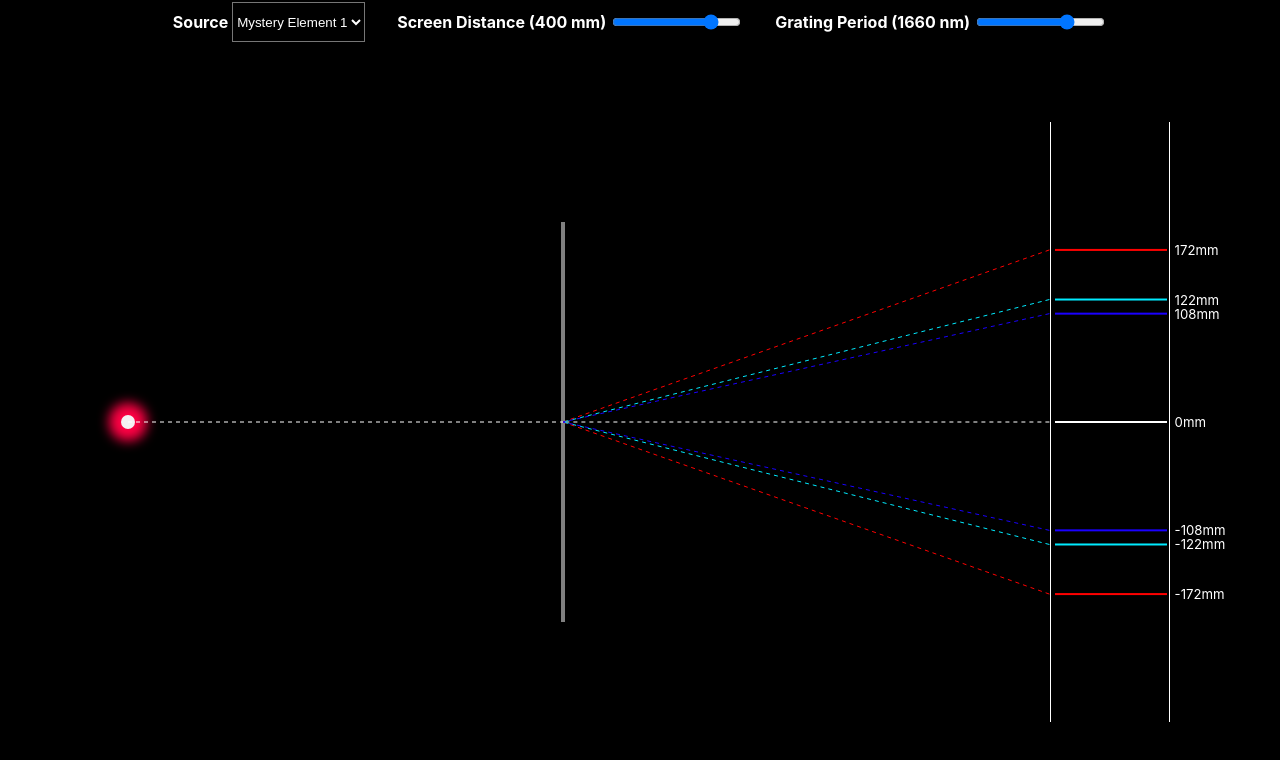
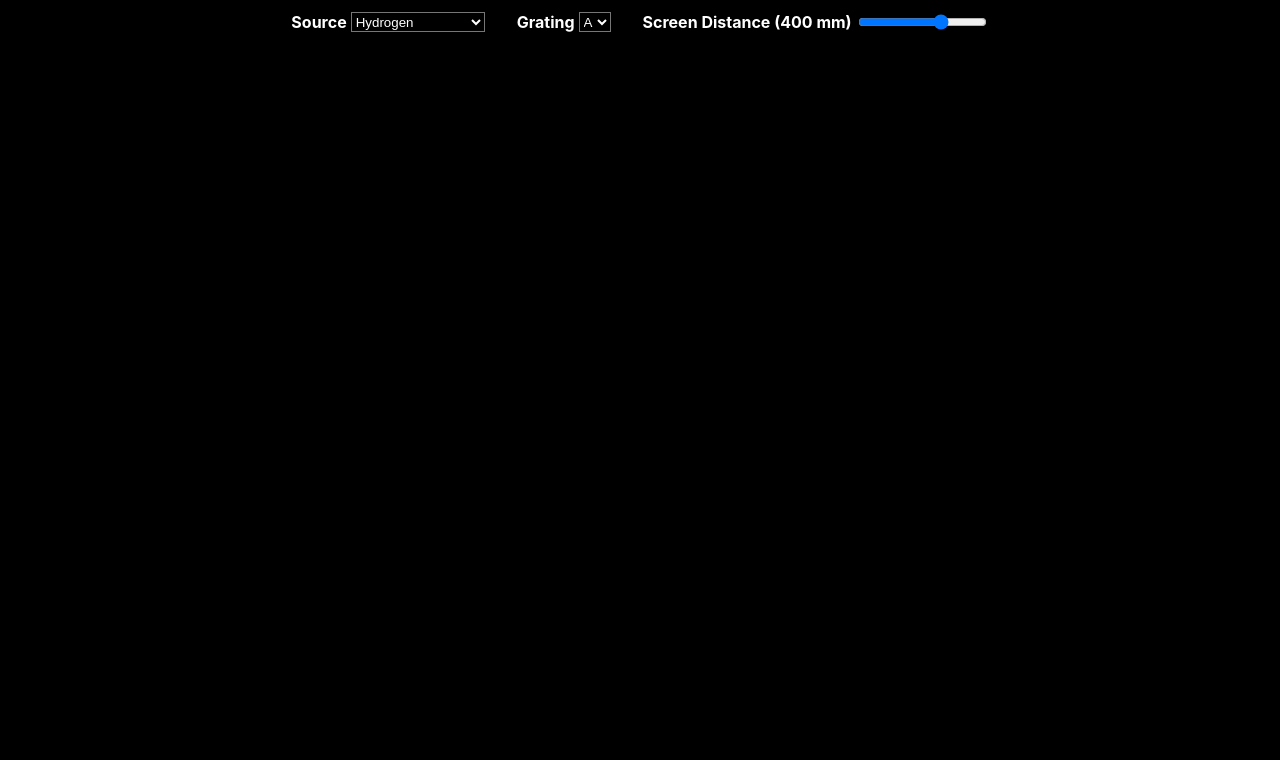
Before and after one commit to ordinest/physics, a React (Create React App) app: page / in a window 1280 px wide. Shown: the top 760 px of the page. Built offline with nearby package versions, Linux system fonts and the light colour scheme.

Commit message:
Abstracted Toolbar Component

```diff
--- a/src/App.js
+++ b/src/App.js
@@ -1,10 +1,10 @@
 import React from 'react';
-import Workbench from 'Components/Workbench'
+import SpectralLab from 'Components/SpectralLab'
 
 const App = () => {
   return (
     <div>
-      <Workbench />
+      <SpectralLab />
     </div>
   )
 }
--- /dev/null
+++ b/src/Components/SpectralLab/index.js
@@ -0,0 +1,30 @@
+import React, { useState } from 'react'
+import Toolbar from 'Components/Toolbar'
+import elements from 'Data/elements.json'
+import gratings from 'Data/gratings.json'
+
+const SpectralLab = () => {
+    const [source, setSource] = useState(elements.hydrogen)
+    const [grating, setGrating] = useState(gratings[0])
+    const [screenDistance, setScreenDistance] = useState(400)   // Represents millimeters
+    const screenRange = [300, 450]      // Min and max values for screen distance
+
+    return (
+        <div>
+            <Toolbar
+                sources={elements}
+                currentSource={source}
+                onChangeSource={newSource => setSource(newSource)}
+                gratings={gratings}
+                currentGrating={grating}
+                onChangeGrating={newGrating => setGrating(newGrating)}
+                currentScreenDistance={screenDistance}
+                minScreenDistance={screenRange[0]}
+                maxScreenDistance={screenRange[1]}
+                onChangeScreenDistance={newDistance => setScreenDistance(newDistance)}
+            />
+        </div>
+    )
+}
+
+export default SpectralLab
--- /dev/null
+++ b/src/Components/Toolbar/index.js
@@ -0,0 +1,109 @@
+import React from 'react'
+
+/**
+ *
+ * @param {Object} sources Object with entries for each source.
+ * @param {Object} currentSource Object of the currently active source.
+ * @param {Function} onChangeSource Callback when source selection changes.
+ * @param {Number} currentScreenDistance Number for the current screen distance.
+ * @param {Function} onChangeScreenDistance Callback when screen distance changes.
+ * @param {Object} gratings Object with entries for each grating configuration.
+ * @param {Function} onChangegrating Callback when grating selection changes.
+ */
+const Toolbar = ({
+    sources = {},
+    currentSource,
+    onChangeSource,
+    gratings = {},
+    currentGrating = null,
+    onChangeGrating,
+    currentScreenDistance,
+    minScreenDistance,
+    maxScreenDistance,
+    onChangeScreenDistance,
+}) => {
+    const height = `2.5rem` // Height of the toolbar
+    const padding = `2px`   // Padding inside toolbar border
+
+    const itemStyle = {
+        display: 'flex',
+        flexDirection: 'row',
+        gap: '0.25rem',
+    }
+    const labelStyle = {
+        fontWeight: 'bold',
+    }
+    const selectStyle = {
+        background: 'black',
+        color: 'white',
+    }
+
+    return (
+        <div style={{
+            height: height,
+            padding: padding,
+            color: 'white',
+        }}>
+            <form onSubmit={e => e.preventDefault()} style={{
+                display: 'flex',
+                flexFlow: 'row wrap',
+                gap: '2rem',
+                justifyContent: 'center',
+                alignItems: 'center',
+                height: '100%',
+                width: '100%',
+            }}>
+                <div style={itemStyle}>
+                    <label htmlFor='source' style={labelStyle}>
+                        <span>Source</span>
+                    </label>
+                    <select
+                        style={selectStyle}
+                        id='source'
+                        defaultValue={currentSource}
+                        onChange={e => onChangeSource(sources[e.target.value])}
+                    >
+                        {Object.keys(sources).map(source => (
+                            <option value={source} key={source}>
+                                {sources[source].name}
+                            </option>
+                        ))}
+                    </select>
+                </div>
+                <div style={itemStyle}>
+                    <label htmlFor='grating' style={labelStyle}>
+                        <span>Grating</span>
+                    </label>
+                    <select
+                        style={selectStyle}
+                        id='grating'
+                        defaultValue={currentGrating}
+                        onChange={e => onChangeGrating(gratings[e.target.value])}
+                    >
+                        {Object.keys(gratings).map(grating => (
+                            <option value={grating} key={grating}>
+                                {gratings[grating].name}
+                            </option>
+                        ))}
+                    </select>
+                </div>
+                <div style={itemStyle}>
+                    <label htmlFor='distance' style={labelStyle}>
+                        <span>Screen Distance ({currentScreenDistance} mm)</span>
+                    </label>
+                    <input
+                        type='range'
+                        id='distance'
+                        min={minScreenDistance}
+                        max={maxScreenDistance}
+                        step='1'
+                        defaultValue={currentScreenDistance}
+                        onChange={e => onChangeScreenDistance(e.target.value)}
+                    />
+                </div>
+            </form>
+        </div>
+    )
+}
+
+export default Toolbar
--- a/src/Data/elements.json
+++ b/src/Data/elements.json
@@ -1,20 +1,20 @@
 {
     "hydrogen": {
-        "name": "Mystery Element 1",
+        "name": "Hydrogen",
         "sourceColor": "rgb(244,241,243)",
         "sourceBorder": "rgb(255,53,137)",
         "sourceGlow": "rgb(255,0,68)",
         "lines": [656, 486, 434]
     },
     "helium": {
-        "name": "Mystery Element 2",
+        "name": "Mystery Element A",
         "sourceColor": "rgb(255,255,255)",
         "sourceBorder": "rgb(251,173,99)",
         "sourceGlow": "rgb(255,54,10)",
         "lines": [668, 588, 502, 447]
     },
     "mercury": {
-        "name": "Mystery Element 3",
+        "name": "Mystery Element B",
         "sourceColor": "rgb(255,252,252)",
         "sourceBorder": "rgb(5,216,255)",
         "sourceGlow": "rgb(104,175,221)",
--- /dev/null
+++ b/src/Data/gratings.json
@@ -0,0 +1,18 @@
+{
+    "0": {
+        "name": "A",
+        "period": 1220
+    },
+    "1": {
+        "name": "B",
+        "period": 1440
+    },
+    "2": {
+        "name": "C",
+        "period": 1660
+    },
+    "3": {
+        "name": "D",
+        "period": 1880
+    }
+}
```
